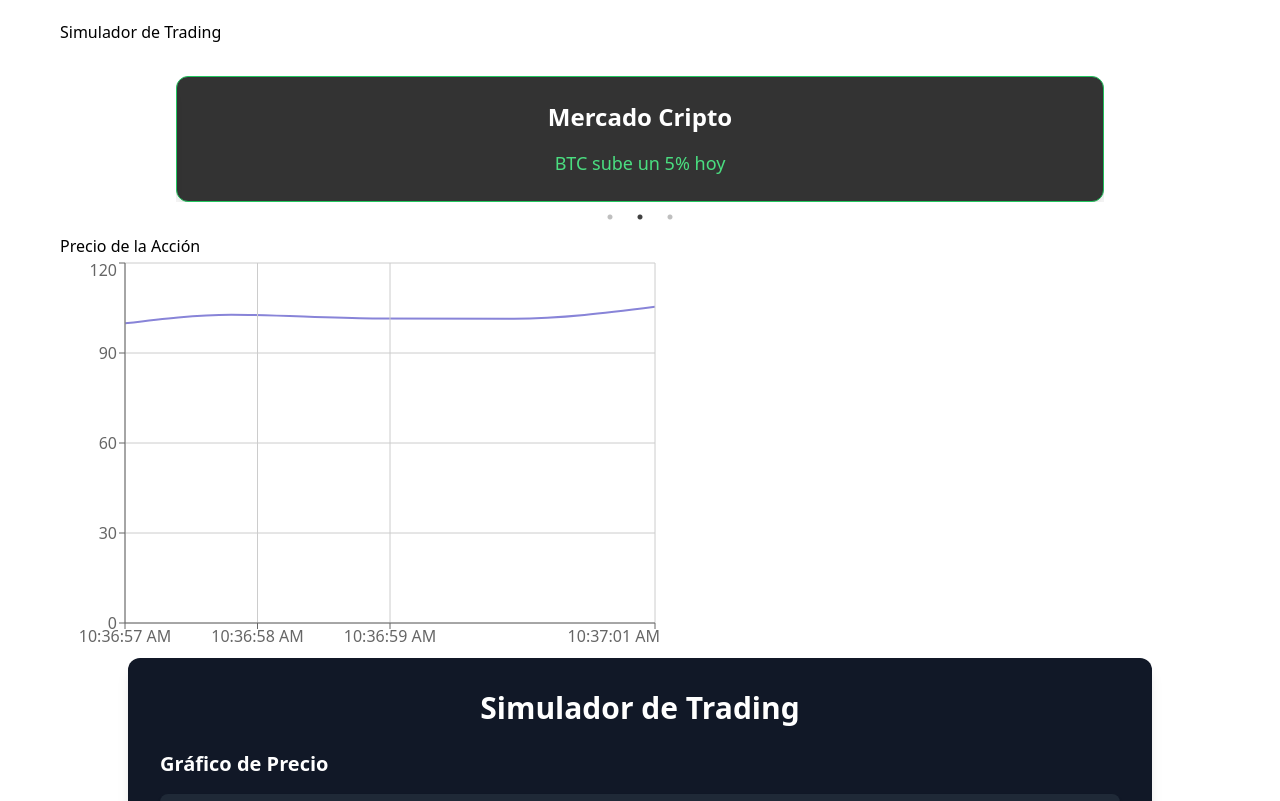
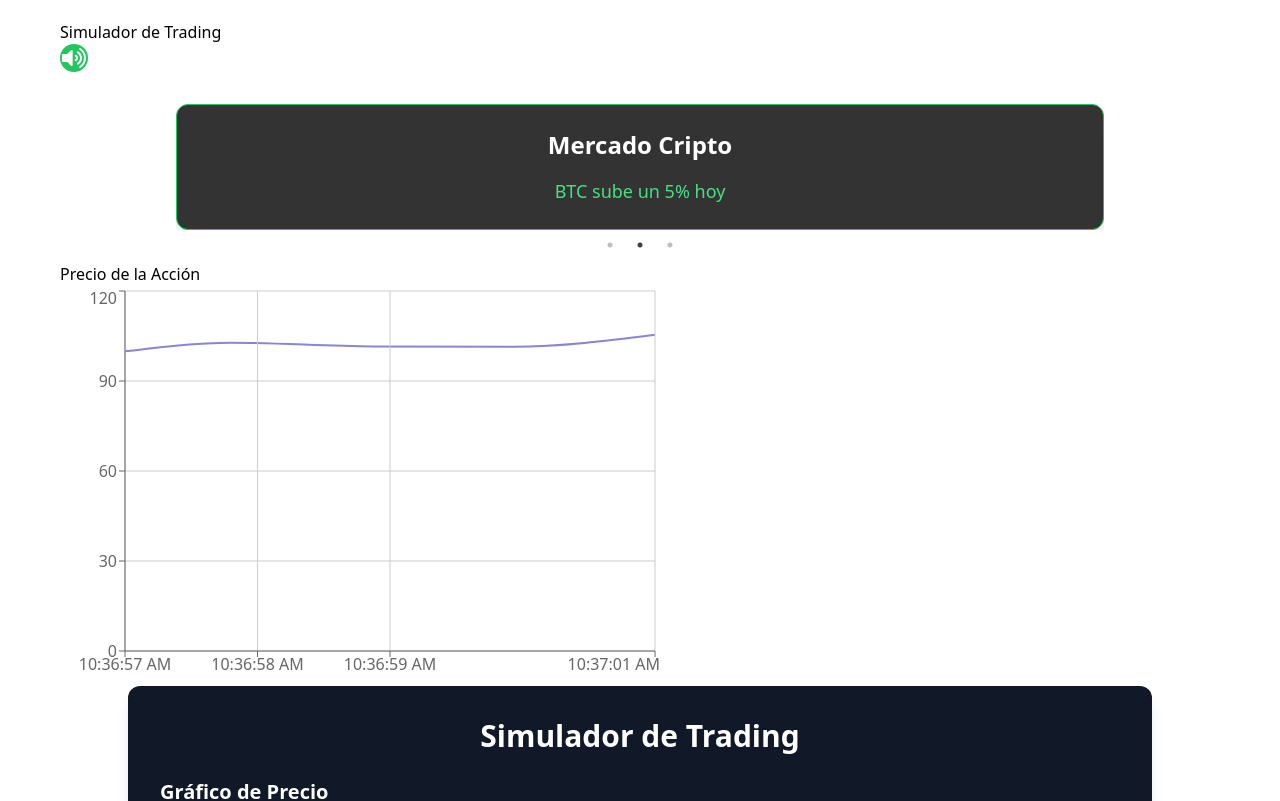
Before and after one commit to Dario3111/Trading_app, a React (Create React App) app: page / in a window 1280 px wide. Shown: the top 801 px of the page. Built offline with nearby package versions, Linux system fonts and the light colour scheme.

Commit message:
VoiceAssitButtom en Dashboard

```diff
--- a/src/components/Dashboard.jsx
+++ b/src/components/Dashboard.jsx
@@ -4,6 +4,7 @@ import StockChart from "./StockChart";
 import StockTrade from "./StockTrade";
 import StockButtons from "./StockButtons";
 import DebitCard from "./DebitCard";
+import VoiceAssistButton from "./VoiceAssistButton";
 
 const Dashboard = () => {
   const [stocks] = useState([
@@ -26,6 +27,7 @@ const Dashboard = () => {
   return (
     <div style={{ padding: 20, maxWidth: "1200px", margin: "auto" }}>
       <h1>Simulador de Trading</h1>
+      <VoiceAssistButton text="Bienvenidos al simulador de trading" />
       <BannerCarousel />
       <StockChart />
       <StockTrade
```
